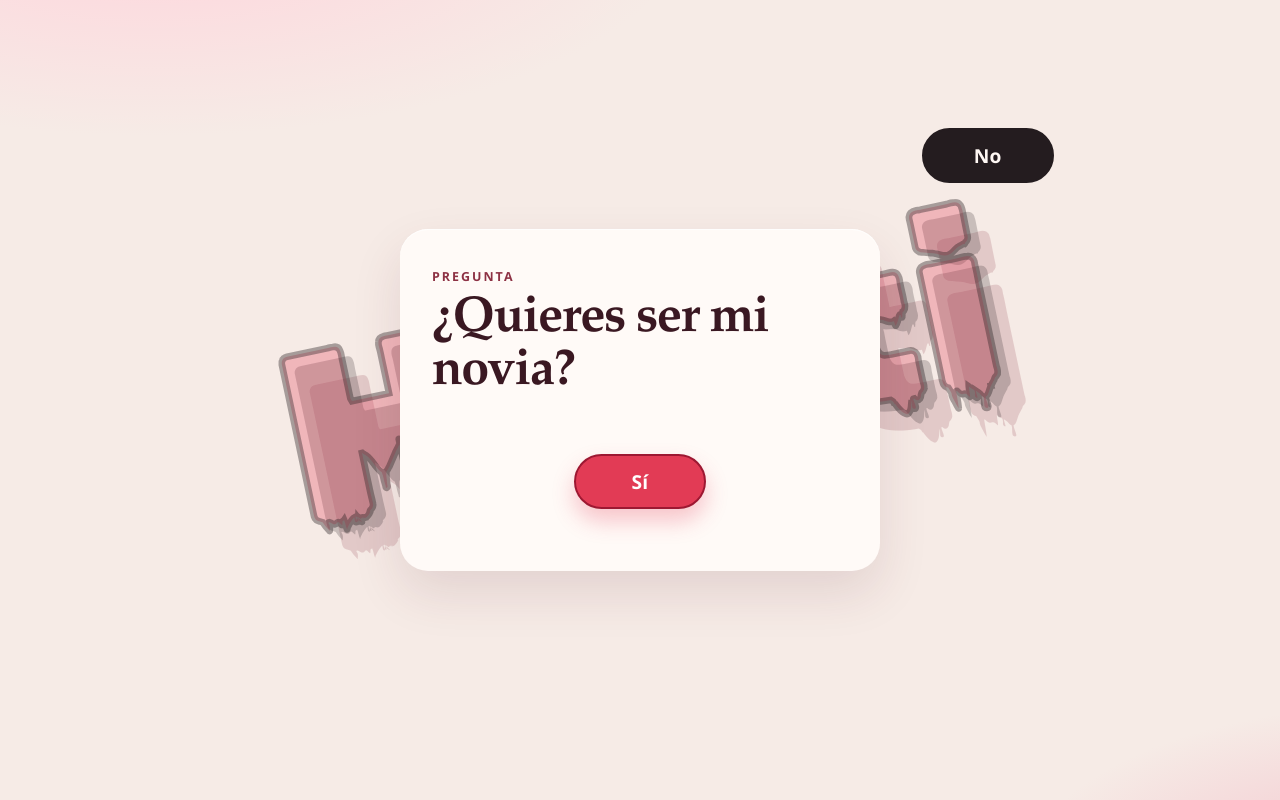
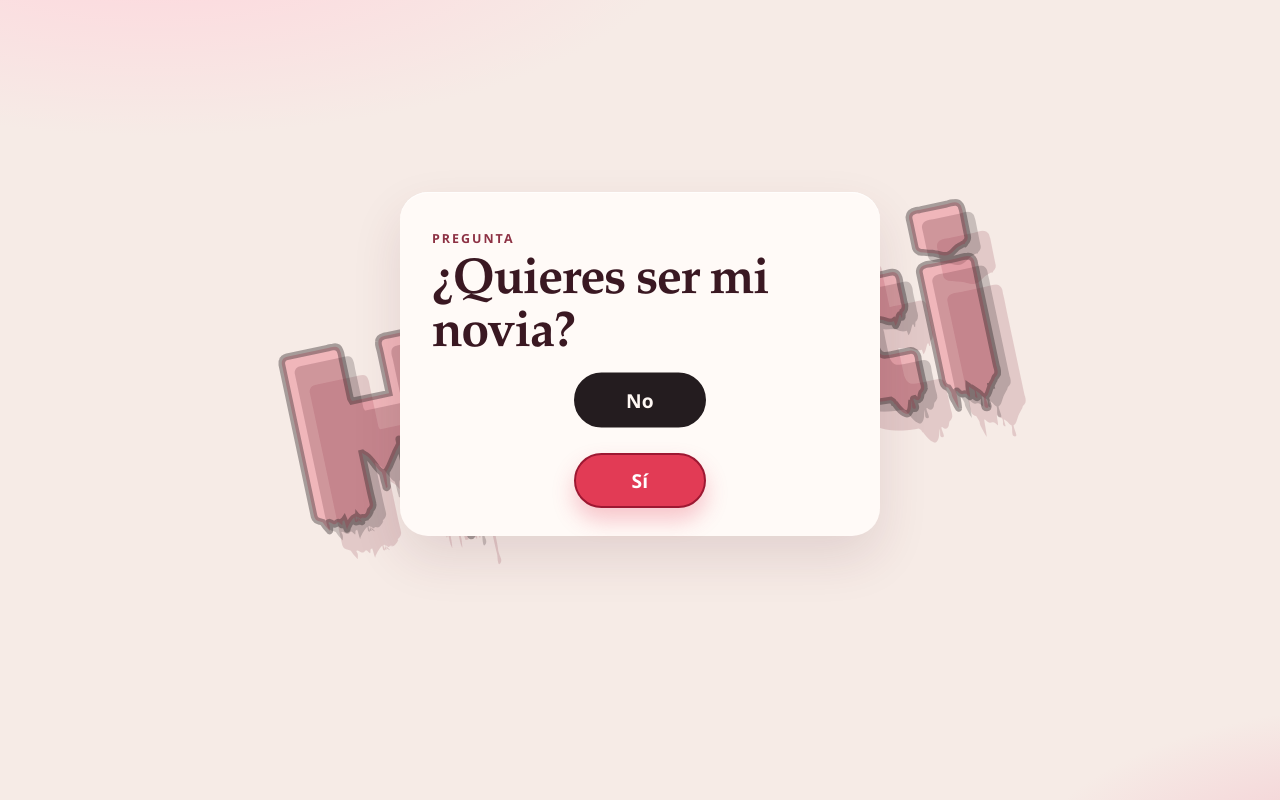
Before and after one commit to ArontiDumpti/dayathnkimsexi, a PHP site: page / in a window 1280 px wide. Run offline with PHP 8.4, Linux system fonts and the light colour scheme.

Commit message:
Start No in the center and release a running animal per click
Each click moves No and adds one animal crossing the page, up to 28.

```diff
--- a/estilos.css
+++ b/estilos.css
@@ -22,10 +22,10 @@ body {
 body {
   min-height: 100vh;
   display: flex;
-  align-items: center;
+  align-items: flex-start;
   justify-content: center;
   padding:
-    max(28px, env(safe-area-inset-top))
+    max(24vh, calc(env(safe-area-inset-top) + 8.5rem))
     16px
     max(28px, env(safe-area-inset-bottom));
   overflow-x: hidden;
@@ -86,6 +86,10 @@ body {
     0 22px 50px rgb(90 30 46 / 12%);
 }
 
+.panel-ask {
+  padding-bottom: 1.8rem;
+}
+
 .kicker {
   margin: 0 0 0.55rem;
   font-size: 0.78rem;
@@ -106,9 +110,10 @@ h1 {
 
 .arena {
   display: grid;
-  place-items: center;
-  height: 7.5rem;
-  margin: 1.4rem 0 0;
+  align-items: end;
+  justify-items: center;
+  height: 8.5rem;
+  margin: 0.6rem 0 0;
 }
 
 .btn {
@@ -135,16 +140,71 @@ h1 {
 
 .btn-no {
   position: fixed;
-  z-index: 5;
-  left: 72%;
-  top: 16%;
+  z-index: 6;
+  left: 50%;
+  top: 50%;
   border: 2px solid var(--noche);
   background: var(--noche);
   color: #fff8f4;
+  transform: translate(-50%, -50%);
   transition:
     left 0.55s cubic-bezier(0.2, 0.75, 0.2, 1),
     top 0.55s cubic-bezier(0.2, 0.75, 0.2, 1),
     transform 0.55s cubic-bezier(0.2, 0.75, 0.2, 1);
+}
+
+.animal {
+  position: fixed;
+  z-index: 4;
+  left: 0;
+  pointer-events: none;
+  user-select: none;
+  font-size: clamp(1.8rem, 4vw, 2.7rem);
+  line-height: 1;
+}
+
+.animal span {
+  display: block;
+  animation: brincar 0.38s ease-in-out infinite;
+}
+
+.va-derecha {
+  animation: cruzar var(--t, 6.5s) linear infinite;
+}
+
+.va-izquierda {
+  animation: volver var(--t, 6.5s) linear infinite;
+}
+
+@keyframes cruzar {
+  from {
+    transform: translateX(-4.5rem);
+  }
+
+  to {
+    transform: translateX(100vw);
+  }
+}
+
+@keyframes volver {
+  from {
+    transform: translateX(100vw);
+  }
+
+  to {
+    transform: translateX(-4.5rem);
+  }
+}
+
+@keyframes brincar {
+  0%,
+  100% {
+    transform: translateY(0);
+  }
+
+  50% {
+    transform: translateY(-9px);
+  }
 }
 
 .btn:hover {
@@ -168,6 +228,11 @@ h1 {
 .panel-complete {
   display: none;
   text-align: center;
+}
+
+body[data-estado="complete"] {
+  align-items: center;
+  padding-top: max(28px, env(safe-area-inset-top));
 }
 
 body[data-estado="complete"] .panel-ask {
@@ -216,6 +281,10 @@ body[data-estado="complete"] .panel-complete {
 }
 
 @media (max-width: 519px) {
+  body {
+    padding-top: max(34vh, calc(env(safe-area-inset-top) + 12rem));
+  }
+
   .marca p {
     top: 7vh;
     font-size: 5.6rem;
@@ -231,13 +300,15 @@ body[data-estado="complete"] .panel-complete {
 
 @media (max-height: 700px) {
   body {
-    align-items: flex-start;
+    padding-top: max(18vh, calc(env(safe-area-inset-top) + 6.5rem));
   }
 }
 
 @media (prefers-reduced-motion: reduce) {
   .btn-no,
-  .panel-complete {
+  .panel-complete,
+  .animal,
+  .animal span {
     transition: none;
     animation: none;
   }
--- a/juego.js
+++ b/juego.js
@@ -2,8 +2,16 @@ const cuerpo = document.body;
 const si = document.querySelector("#si");
 const no = document.querySelector("#no");
 const mision = document.querySelector("#mision");
+const animales = [
+  "🐶", "🐱", "🐰", "🦊", "🐻", "🐼", "🐨", "🐯",
+  "🦁", "🐮", "🐷", "🐸", "🐵", "🐔", "🐧", "🐤",
+  "🐹", "🐭", "🦄", "🐢", "🦉", "🦋", "🐝", "🐞",
+  "🦆", "🐺", "🦝", "🐿️",
+];
+const limite = 28;
 
 let anclado = false;
+let sueltos = 0;
 
 function mostrarMision() {
   cuerpo.dataset.estado = "complete";
@@ -85,10 +93,28 @@ function estadoInicial() {
   }
 }
 
+function soltarAnimal() {
+  if (sueltos >= limite) {
+    return;
+  }
+  const bicho = document.createElement("span");
+  const cuerpoAnimal = document.createElement("span");
+  const indice = sueltos;
+  sueltos += 1;
+  bicho.className = indice % 2 === 0 ? "animal va-derecha" : "animal va-izquierda";
+  bicho.setAttribute("aria-hidden", "true");
+  cuerpoAnimal.textContent = animales[indice];
+  bicho.append(cuerpoAnimal);
+  bicho.style.top = `${8 + ((indice * 19) % 78)}%`;
+  bicho.style.setProperty("--t", `${5.2 + (indice % 6) * 0.85}s`);
+  document.body.append(bicho);
+}
+
 if (no instanceof HTMLButtonElement) {
   no.addEventListener("click", (evento) => {
     evento.preventDefault();
     moverNo();
+    soltarAnimal();
   });
 }
 
```
Also changed, not shown: README.md.
